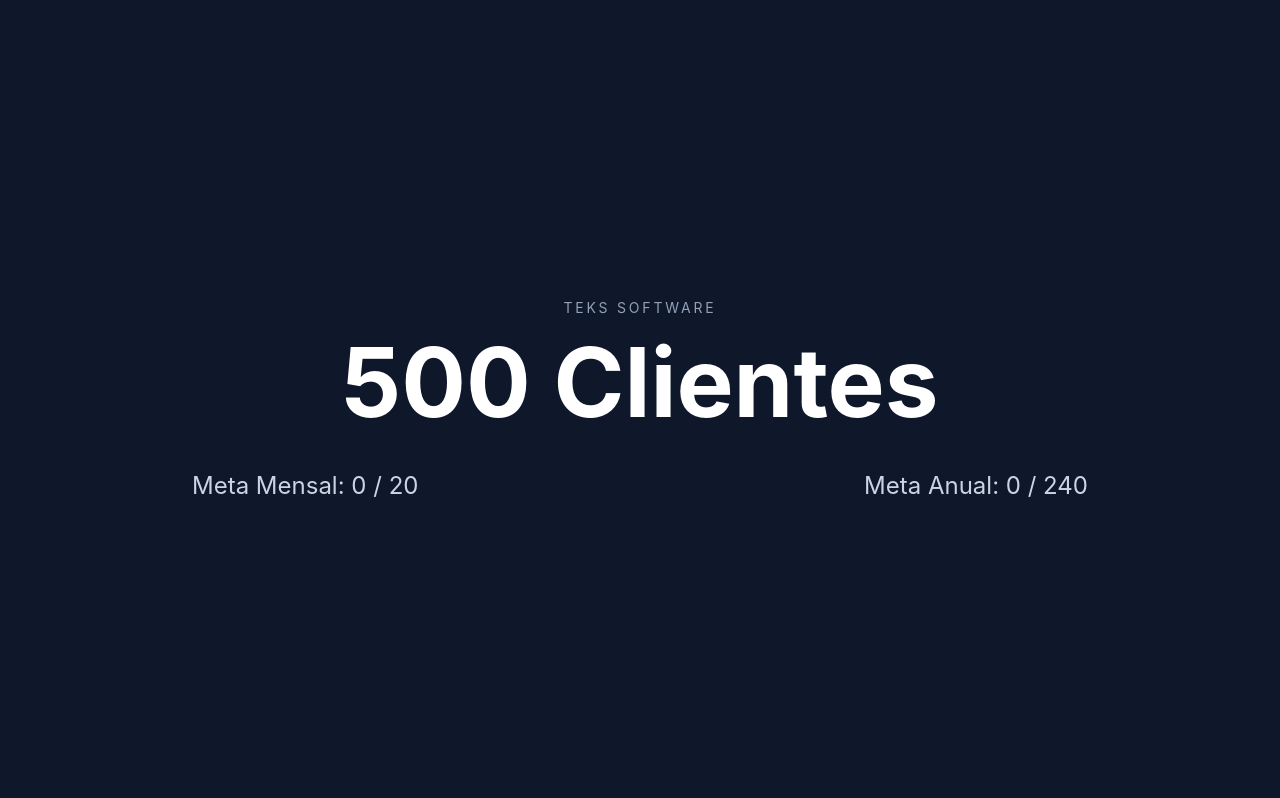
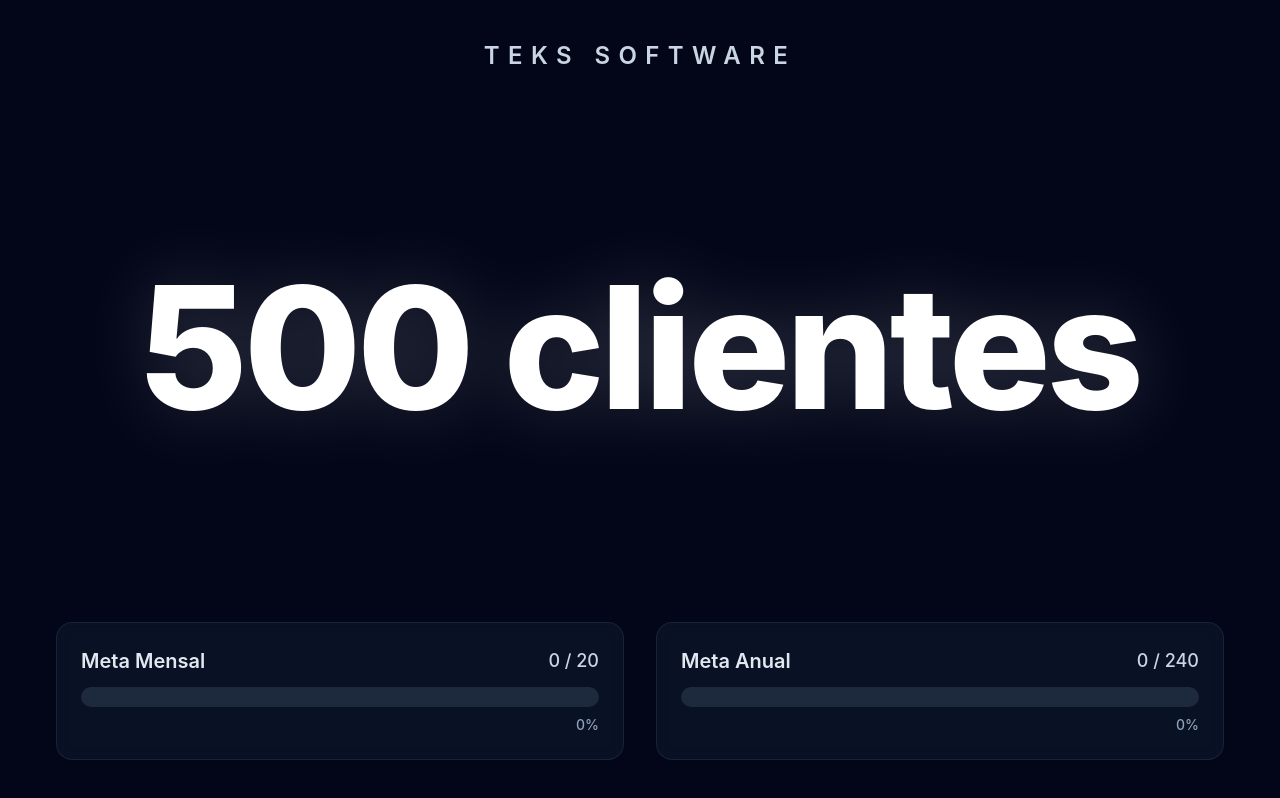
Before and after one commit to bezalyel-dev/metateks, a React (Vite) app: page /tv in a window 1280 px wide. Built offline with nearby package versions, Linux system fonts and the light colour scheme; no server answers.

Commit message:
Improve TV dashboard visual hierarchy and progress bars.
Made-with: Cursor

```diff
--- a/src/pages/TvDashboardPage.jsx
+++ b/src/pages/TvDashboardPage.jsx
@@ -1,11 +1,67 @@
 export function TvDashboardPage() {
+  const totalClientes = 500
+  const metaMensal = 20
+  const metaAnual = 240
+  const mensalAtual = 0
+  const anualAtual = 0
+
+  const progressoMensal = Math.min(100, Math.round((mensalAtual / metaMensal) * 100))
+  const progressoAnual = Math.min(100, Math.round((anualAtual / metaAnual) * 100))
+
   return (
-    <main className="flex min-h-screen flex-col items-center justify-center bg-slate-900 px-8 text-white">
-      <p className="text-sm uppercase tracking-[0.2em] text-slate-400">Teks Software</p>
-      <h1 className="mt-4 text-center text-6xl font-bold md:text-8xl">500 Clientes</h1>
-      <div className="mt-10 flex w-full max-w-4xl justify-between text-lg text-slate-300 md:text-2xl">
-        <p>Meta Mensal: 0 / 20</p>
-        <p>Meta Anual: 0 / 240</p>
+    <main className="flex min-h-screen flex-col bg-slate-950 text-white">
+      <header className="px-8 pt-8 md:px-14 md:pt-10">
+        <p className="text-center text-lg font-semibold uppercase tracking-[0.35em] text-slate-300 md:text-2xl">
+          Teks Software
+        </p>
+      </header>
+
+      <section className="flex flex-1 items-center justify-center px-4">
+        <h1 className="text-center text-[72px] font-extrabold leading-none tracking-tight text-white drop-shadow-[0_0_35px_rgba(255,255,255,0.18)] sm:text-[98px] md:text-[132px] lg:text-[170px]">
+          {totalClientes} clientes
+        </h1>
+      </section>
+
+      <div className="grid gap-6 px-6 pb-8 md:grid-cols-2 md:gap-8 md:px-14 md:pb-10">
+        <article className="rounded-2xl border border-slate-800/80 bg-slate-900/65 p-5 backdrop-blur-sm md:p-6">
+          <div className="mb-3 flex items-center justify-between">
+            <p className="text-base font-semibold text-slate-200 md:text-xl">Meta Mensal</p>
+            <p className="text-sm font-medium text-slate-300 md:text-lg">
+              {mensalAtual} / {metaMensal}
+            </p>
+          </div>
+
+          <div className="h-4 w-full overflow-hidden rounded-full bg-slate-800 md:h-5">
+            <div
+              className="h-full rounded-full bg-gradient-to-r from-sky-400 to-blue-500 transition-all duration-700"
+              style={{ width: `${progressoMensal}%` }}
+            />
+          </div>
+
+          <p className="mt-2 text-right text-xs font-medium text-slate-400 md:text-sm">
+            {progressoMensal}%
+          </p>
+        </article>
+
+        <article className="rounded-2xl border border-slate-800/80 bg-slate-900/65 p-5 backdrop-blur-sm md:p-6">
+          <div className="mb-3 flex items-center justify-between">
+            <p className="text-base font-semibold text-slate-200 md:text-xl">Meta Anual</p>
+            <p className="text-sm font-medium text-slate-300 md:text-lg">
+              {anualAtual} / {metaAnual}
+            </p>
+          </div>
+
+          <div className="h-4 w-full overflow-hidden rounded-full bg-slate-800 md:h-5">
+            <div
+              className="h-full rounded-full bg-gradient-to-r from-emerald-400 to-teal-500 transition-all duration-700"
+              style={{ width: `${progressoAnual}%` }}
+            />
+          </div>
+
+          <p className="mt-2 text-right text-xs font-medium text-slate-400 md:text-sm">
+            {progressoAnual}%
+          </p>
+        </article>
       </div>
     </main>
   )
```
